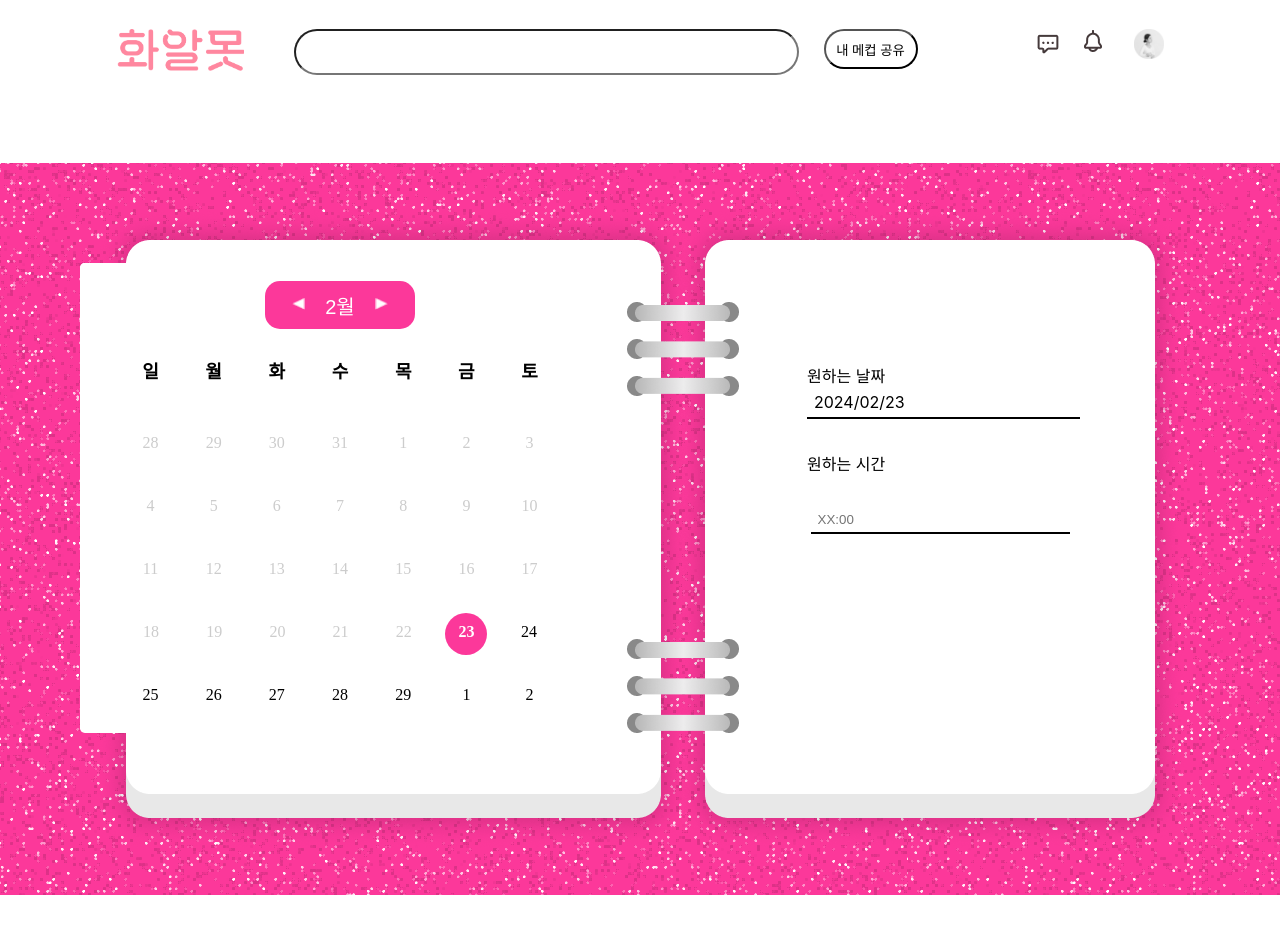
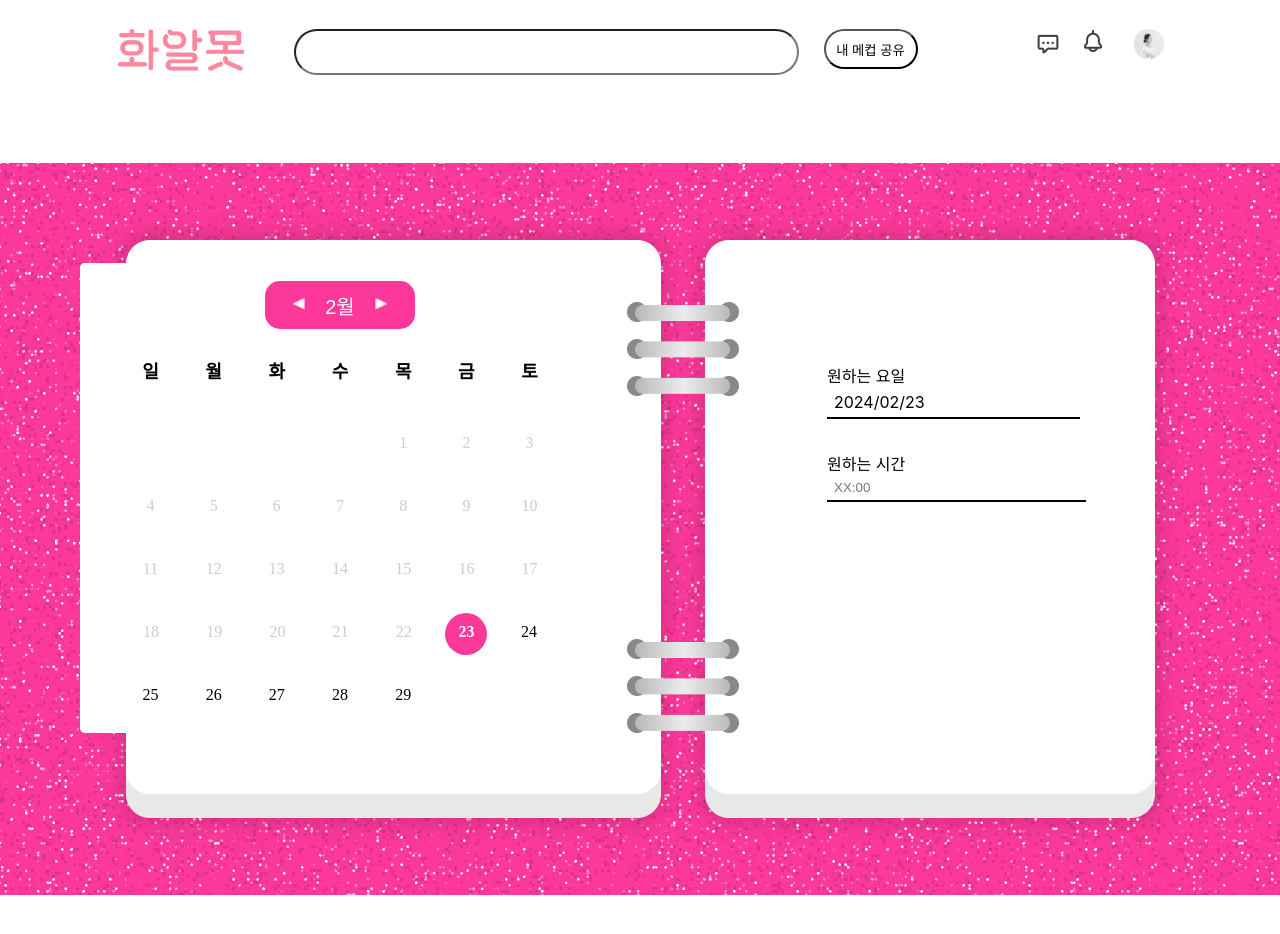
Before and after one commit to LikeLionHGU/makeup, a React (Create React App) app: page /calendar in a window 1280 px wide. Shown: the top 934 px of the page. Built offline with nearby package versions, Linux system fonts and the light colour scheme; a web font is replaced by a local one.

Commit message:
style : 캘린더 데이트피커

```diff
--- a/src/App.js
+++ b/src/App.js
@@ -9,11 +9,10 @@ import BoardList from "./board/BoardList";
 import LogIn from "./account/LogIn";
 import SignUp from "./account/SignUp";
 
-import Register from "./account/Register";
+// import Register from "./account/Register";
 
 import Complete from "./account/Complete";
 import Calendarr from "./calendar/Calendarr";
-
 
 function App() {
   return (
--- a/src/calendar/Calendar.css
+++ b/src/calendar/Calendar.css
@@ -58,3 +58,67 @@
 .Calendarr_select_date__eoyVO {
   margin: 0px;
 }
+
+.react-datepicker__day--outside-month {
+  cursor: default;
+  visibility: hidden;
+}
+
+.react-datepicker__day--keyboard-selected {
+  background-color: white;
+}
+
+.react-datepicker__time-list {
+  width: 160px;
+  height: 180px;
+}
+
+.react-datepicker__time-container
+  .react-datepicker__time
+  .react-datepicker__time-box
+  ul.react-datepicker__time-list
+  li.react-datepicker__time-list-item--selected {
+  background-color: rgba(255, 139, 197, 0.2);
+  color: black;
+  height: 24px;
+  padding: 0px;
+  padding-top: 10px;
+}
+
+.react-datepicker__time-container
+  .react-datepicker__time
+  .react-datepicker__time-box
+  ul.react-datepicker__time-list
+  li.react-datepicker__time-list-item--selected:hover {
+  background-color: rgba(255, 139, 197, 0.2);
+  color: black;
+}
+
+.react-datepicker__time-container
+  .react-datepicker__time
+  .react-datepicker__time-box {
+  width: 160px;
+  height: 250px;
+  overflow: hidden;
+  position: fixed;
+  left: 45px;
+}
+
+#Calendarr_date__GhPew {
+  border-bottom: 2px solid black;
+  width: 300px;
+}
+
+.Calendarr_timeinput__ib3pf {
+  border-bottom: 2px solid black;
+  width: 300px;
+  color: black;
+}
+
+.Calendarr_timeinput__ib3pf:focus {
+  outline: none;
+}
+
+.react-datepicker__tab-loop {
+  border: none;
+}
--- a/src/calendar/Calendarr.jsx
+++ b/src/calendar/Calendarr.jsx
@@ -105,7 +105,7 @@ function Calendarr() {
               <div className={styles.selected_date}>
                 {reservedDate && (
                   <p>
-                    원하는 날짜
+                    원하는 요일
                     <br />
                     <div id={styles.date}>
                       {format(reservedDate, "yyyy/MM/dd")}
@@ -116,7 +116,8 @@ function Calendarr() {
               </div>
 
               <div className={styles.selected_time}>
-                <p>원하는 시간</p>
+                <p>
+                  원하는 시간
                   <DatePicker
                     selected={startTime}
                     dateFormat="HH:mm"
@@ -133,6 +134,7 @@ function Calendarr() {
                     placeholderText="XX:00"
                     className={styles.timeinput}
                   />
+                </p>
               </div>
             </div>
           </span>
--- a/src/calendar/Calendarr.module.css
+++ b/src/calendar/Calendarr.module.css
@@ -73,9 +73,9 @@
 
 .selected_date,
 .selected_time {
-  margin-left: 60px;
+  margin-left: 80px;
   margin-right: 60px;
-  margin-bottom: 30px;
+  margin-bottom: 22px;
 }
 .selected_date p,
 .selected_time p {
```
Lines whose indentation alone changed are shown as unchanged.
